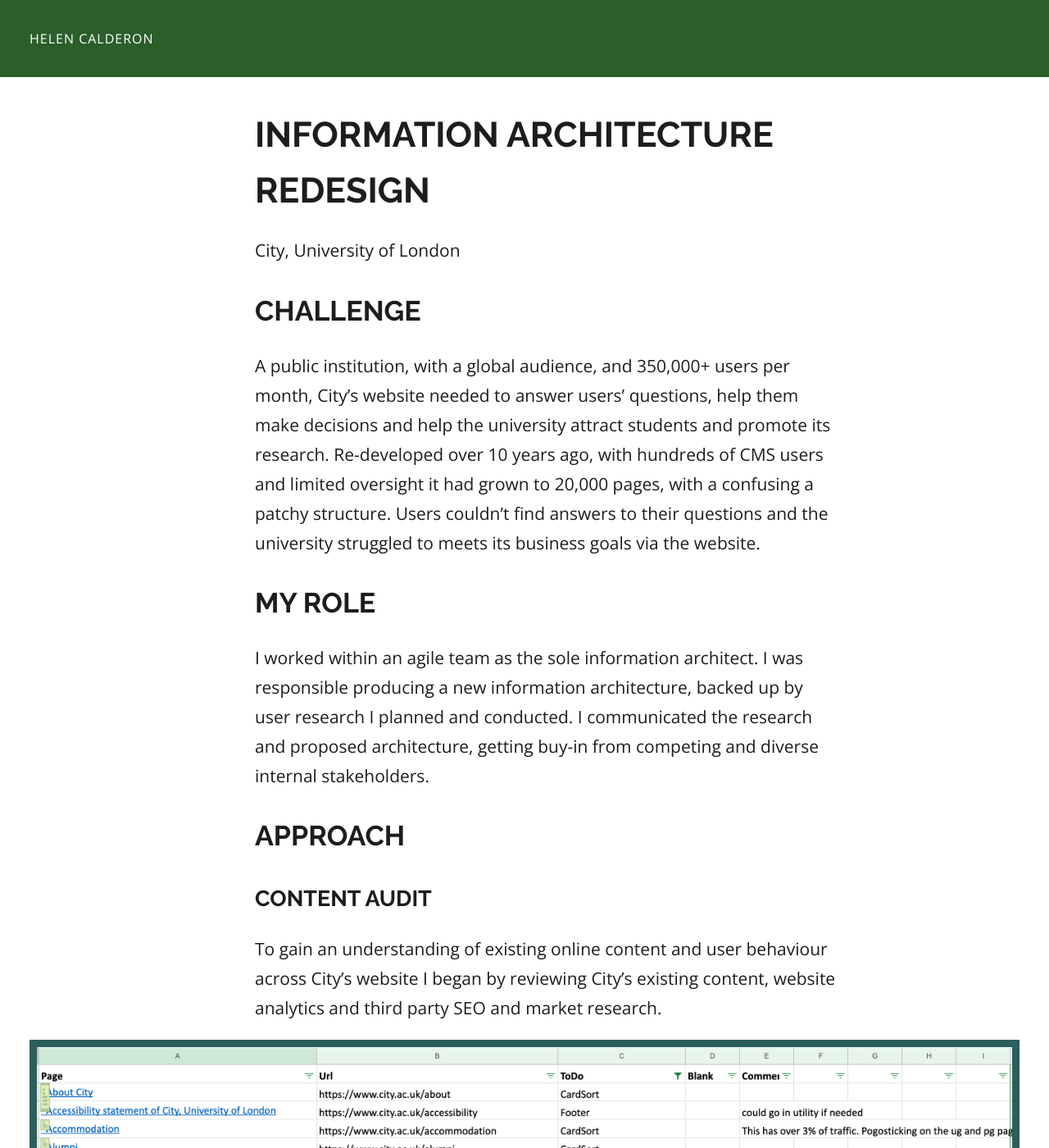
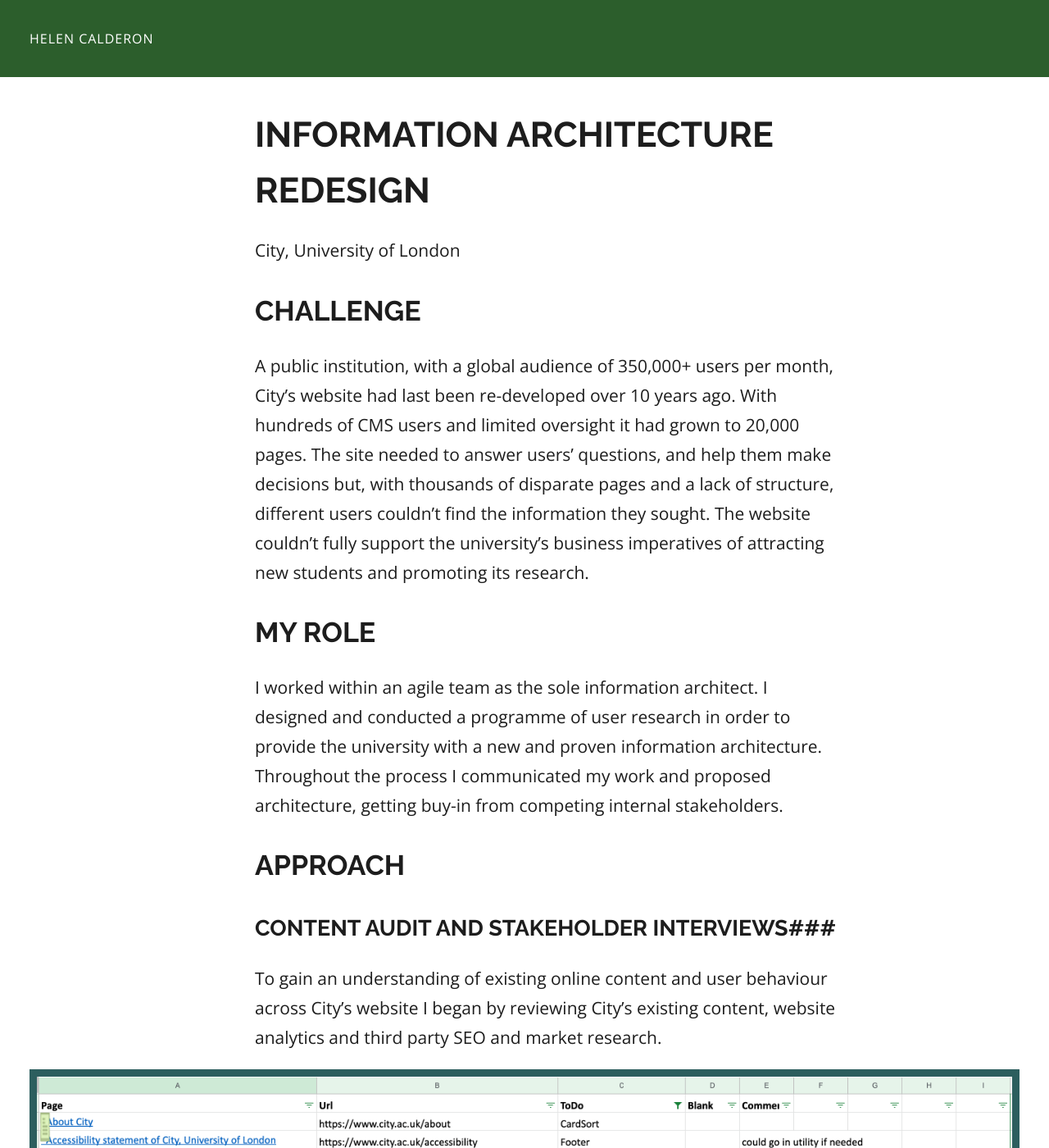
Before and after one commit to helencalderon/helenc, a Jekyll site: the page built from _posts/2020-01-12-information-architecture.md, in a window 1280 px wide and 1400 px high. Shown: the whole window at 82% size. Built offline with Jekyll 4.4.1, drawn with Linux system fonts in a browser that asks for light colours; some of the changed text lies outside the part shown.

Commit message:
Update 2020-01-12-information-architecture.md

```diff
--- a/_posts/2020-01-12-information-architecture.md
+++ b/_posts/2020-01-12-information-architecture.md
@@ -15,15 +15,15 @@ City, University of London
 
 ## Challenge ##
 
-A public institution, with a global audience, and 350,000+ users per month, City's website needed to answer users' questions, help them make decisions and help the university attract students and promote its research. Re-developed over 10 years ago, with hundreds of CMS users and limited oversight it had grown to 20,000 pages, with a confusing a patchy structure. Users couldn't find answers to their questions and the university struggled to meets its business goals via the website.
+A public institution, with a global audience of 350,000+ users per month, City's website had last been re-developed over 10 years ago. With hundreds of CMS users and limited oversight it had grown to 20,000 pages. The site needed to answer users' questions, and help them make decisions but, with thousands of disparate pages and a lack of structure, different users couldn't find the information they sought. The website couldn't fully support the university's business imperatives of attracting new students and promoting its research.
 
 ## My role ##
 
-I worked within an agile team as the sole information architect. I was responsible producing a new information architecture, backed up by user research I planned and conducted. I communicated the research and proposed architecture, getting buy-in from competing and diverse internal stakeholders.
+I worked within an agile team as the sole information architect. I designed and conducted a programme of user research in order to provide the university with a new and proven information architecture. Throughout the process I communicated my work and proposed architecture, getting buy-in from competing internal stakeholders.
 
 ## Approach ##
 
-### Content audit ###
+### Content audit and stakeholder interviews###
 
 To gain an understanding of existing online content and user behaviour across City's website I began by reviewing City's existing content, website analytics and third party SEO and market research.
 
@@ -36,17 +36,21 @@ I discovered:
 * Most website sections did not appear in the site's primary navigation, meaning users could only find them via search
 * The most popular pages were those used by students and staff, neither of whom were the site’s intended audiences.
 
+Alongside this I also met with stakeholders to understand their content, hear their perspective on users and their tasks, and to consider what they wanted to achieve via the website.
+
 ### User research ###
 
 #### Card sorts and interviews ####
 
-Following the content audit I was ready to start speaking to users. First, I conducted open card sort exercises and interviews with user groups including prospective students, researchers and lecturers and business people.
+Following the content audit and stakeholder interviews I was ready to start speaking to users. First, I conducted open card sort exercises and interviews with user groups including prospective students, researchers and lecturers and business people.
 
 I selected a sample of pages from across the website and asked participants to sort these into groups and label them. Participants flagged pages they didn’t understand and identified audiences and missing content. The card sorts gave me a written artefact of users' mental models of City's content &ndash; the language they used to describe City's content and how they expected City’s content to be organised. Alongside card sorts, user interviews gave me insight into their online activities and information needs. [screenshot - card sort]  [screen shot - script?]
 
 I was restricted to 80 cards for moderated studies, so I used online studies to understand how more pages across the site might be organised. This had the added benefit of  reducing any bias that students and staff had due to their familiarity with City’s current website.
 
-I reviewed interview data, using sticky notes and affinity diagrams to find common goals, frustrations and information tasks and created personas to help generate empathy for users. [screenshot]
+I reviewed interview data, using sticky notes and affinity diagrams to find common goals, frustrations and information tasks and created personas to help generate empathy for users.
+
+![Personas](../img/personas.png)
 
 #### Tree testing and interviews ####
 
@@ -62,11 +66,9 @@ I regularly communicated the information architecture to internal stakeholders t
 
 ### Outcome ###
 
-After a year of user research, City has a new information architecture for its forthcoming website. This proven structure is backed with findings from over 25 studies and 900 participants, and regular consultation with internal stakeholders.
+After a year of user research, City has a new information architecture for its forthcoming website. This proven structure is backed by findings from over 25 studies and 900 participants. Users will be able to find the information they seek and carry out the tasks that also support university's goals. Regular consultation with internal stakeholders means there is buy-in across different departments and levels of the university.
 
-Users will be able to find the information they seek. They will be able to carry out the tasks that also support university's goals. There is buy-in from internal stakeholders.
-
-While well evidenced, the new structure will be tested and refined further during user testing on the website prototypes, prior to launch.
+While well evidenced, the new structure will be tested and refined further as the university tests the navigation during planned user testing at prototype stage. The refined architecture will be launched within a new site late 2020.
 
 
  [Final IA]
```
